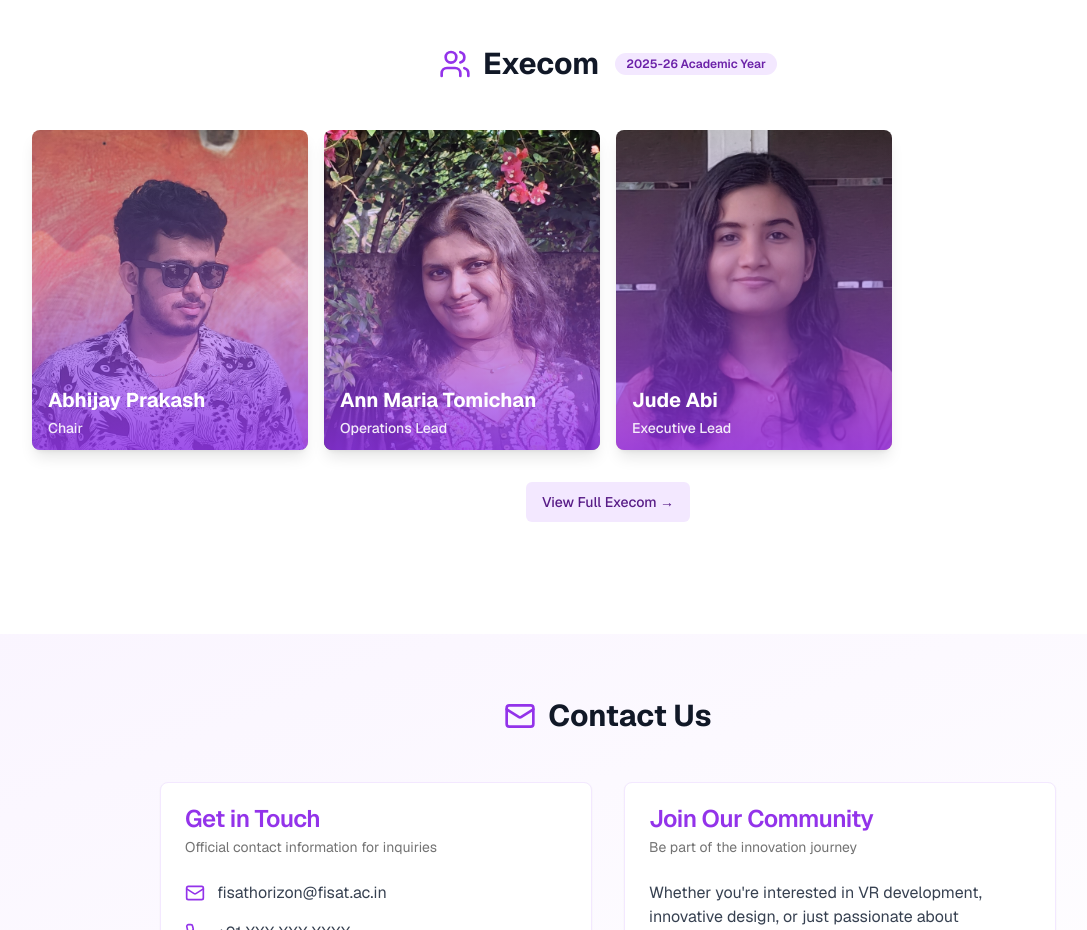
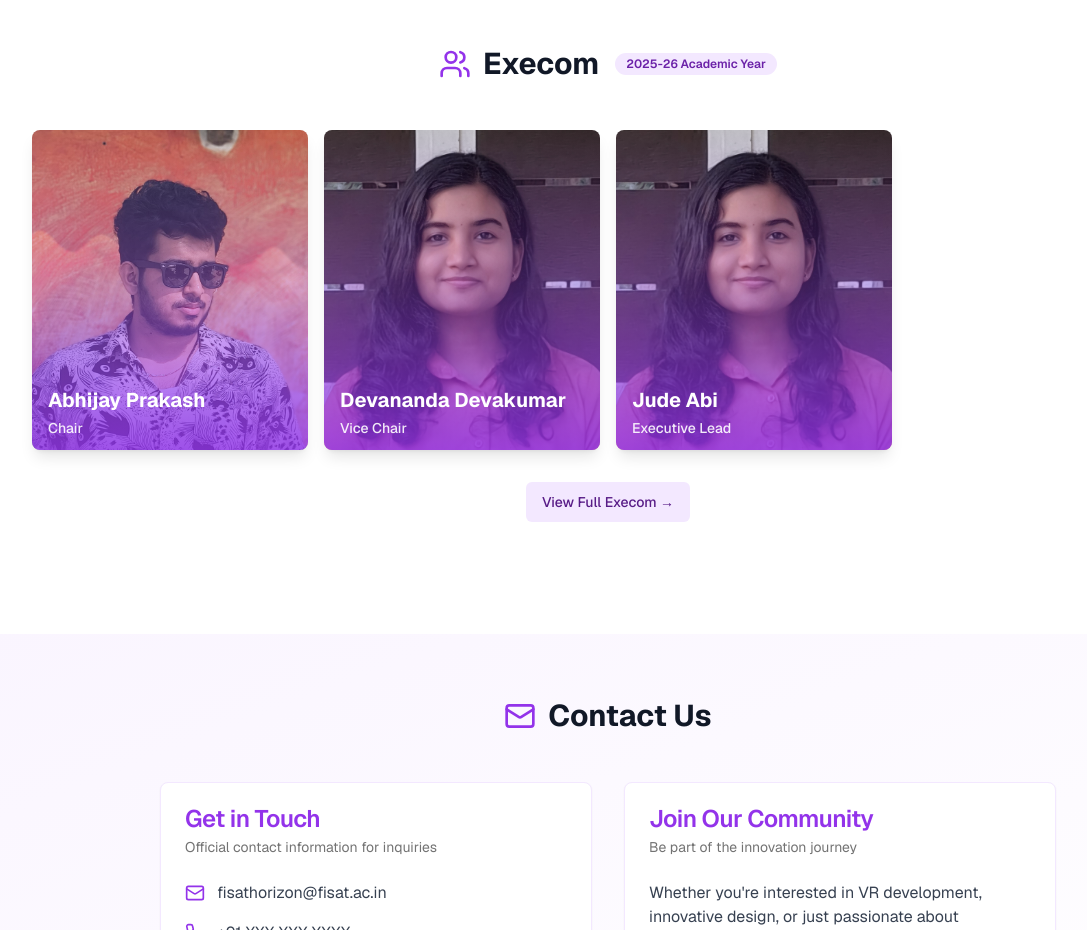
Before and after one commit to jeevan-korah/fhc-official-website, a Next.js app: page / in a window 1280 px wide. Shown: the part 2780-3710 px from the top of the page, without its empty margins (32-1119 px from the left). Built offline with nearby package versions, Linux system fonts and the light colour scheme.

Commit message:
ex order fix

```diff
--- a/app/execom25/page.tsx
+++ b/app/execom25/page.tsx
@@ -19,13 +19,6 @@ const committeeMembers: CommitteeMember[] = [
     title: "Chair",
     category: "Core Team",
     image: "/Execom25/Ex/abhijay.jpg?height=400&width=300",
-  },
-  {
-    id: "2",
-    name: "Devananda Devakumar",
-    title: "Vice Chair",
-    category: "Core Team",
-    image: "/Execom25/Ex/devananda.jpg?height=400&width=300",
   },
   {
     id: "3",
--- a/app/page.tsx
+++ b/app/page.tsx
@@ -92,11 +92,11 @@ export default function Component() {
       image: "/Execom25/Ex/abhijay.jpg?height=400&width=300",
     },
     {
-      id: "2",
-      name: "Ann Maria Tomichan",
-      title: "Operations Lead",
-      category: "Core Team",
-      image: "/Execom25/Ex/thomi.jpg?height=400&width=300",
+    id: "2",
+    name: "Devananda Devakumar",
+    title: "Vice Chair",
+    category: "Core Team",
+    image: "/Execom25/Ex/devananda.jpg?height=400&width=300",
     },
     {
       id: "3",
```
